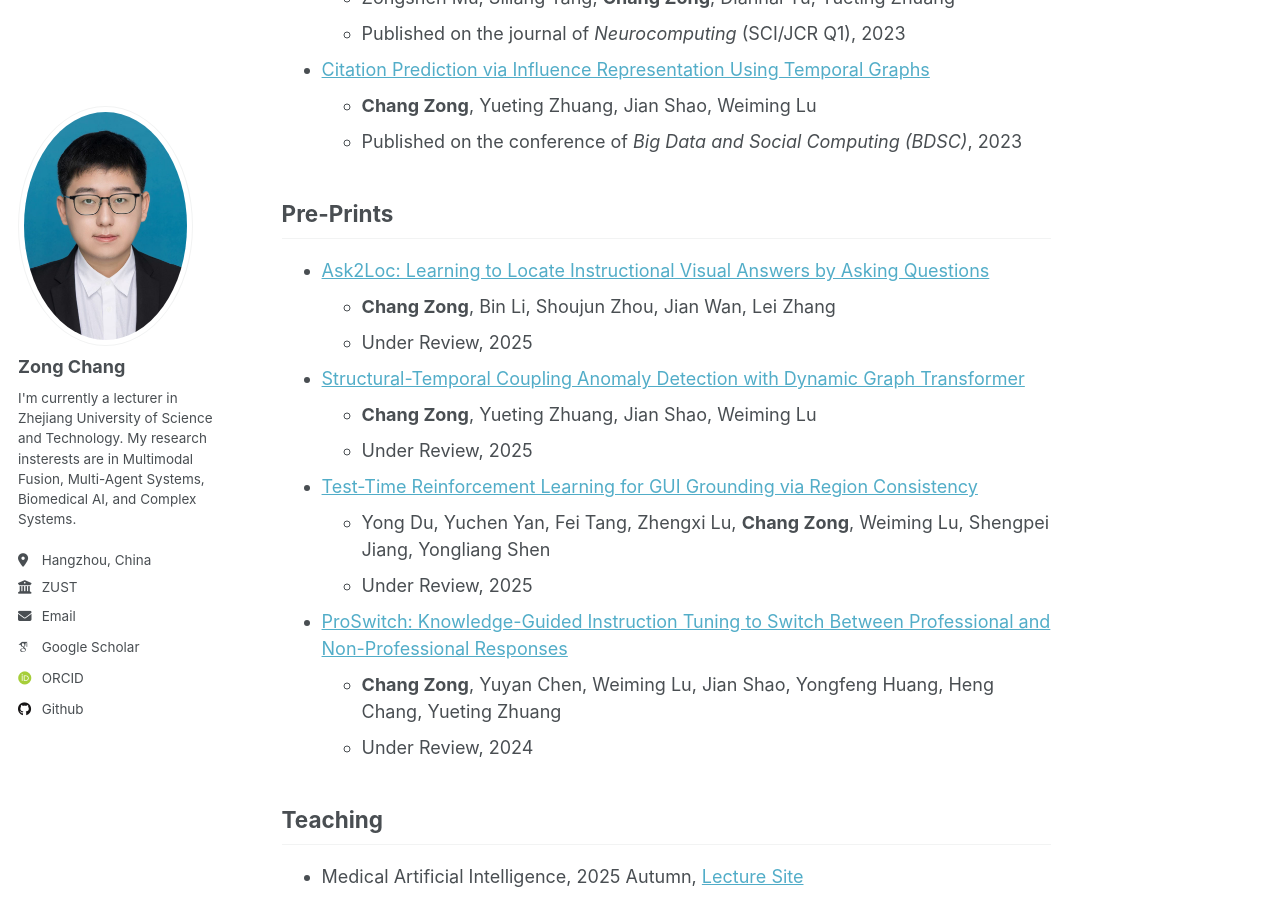
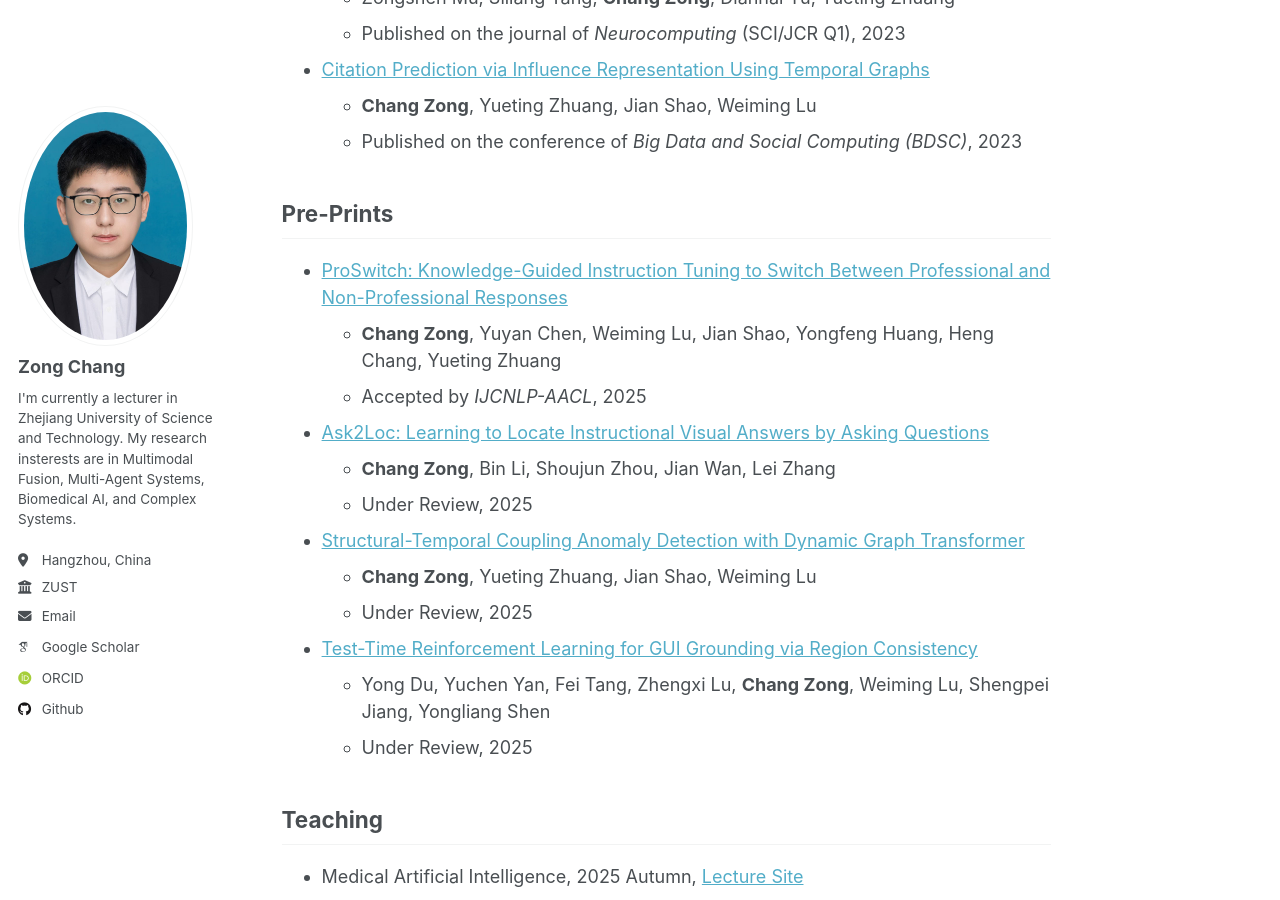
Before and after one commit to changzong/changzong.github.io, a Jekyll site: the page built from _pages/about.md, in a window 1280 px wide and 900 px high, scrolled down 1679 px. Built offline with Jekyll 4.4.1, drawn with Linux system fonts in a browser that asks for light colours; some web fonts are replaced; part of the change alters nothing that is shown.

Commit message:
update cv

```diff
--- a/_pages/about.md
+++ b/_pages/about.md
@@ -46,6 +46,10 @@ Artificial Cancer, Biomedical AI, Complex Systems
   - Published on the conference of *Big Data and Social Computing (BDSC)*, 2023
 
 ## Pre-Prints
+- [ProSwitch: Knowledge-Guided Instruction Tuning to Switch Between Professional and Non-Professional Responses](https://arxiv.org/abs/2403.09131)
+  - **Chang Zong**, Yuyan Chen, Weiming Lu, Jian Shao, Yongfeng Huang, Heng Chang, Yueting Zhuang
+  - Accepted by *IJCNLP-AACL*, 2025
+
 - [Ask2Loc: Learning to Locate Instructional Visual Answers by Asking Questions](https://arxiv.org/abs/2504.15918)
   - **Chang Zong**, Bin Li, Shoujun Zhou, Jian Wan, Lei Zhang
   - Under Review, 2025
@@ -57,10 +61,6 @@ Artificial Cancer, Biomedical AI, Complex Systems
 - [Test-Time Reinforcement Learning for GUI Grounding via Region Consistency](https://arxiv.org/abs/2508.05615)
   - Yong Du, Yuchen Yan, Fei Tang, Zhengxi Lu, **Chang Zong**, Weiming Lu, Shengpei Jiang, Yongliang Shen
   - Under Review, 2025
-
-- [ProSwitch: Knowledge-Guided Instruction Tuning to Switch Between Professional and Non-Professional Responses](https://arxiv.org/abs/2403.09131)
-  - **Chang Zong**, Yuyan Chen, Weiming Lu, Jian Shao, Yongfeng Huang, Heng Chang, Yueting Zhuang
-  - Under Review, 2024
 
 ## Teaching
 - Medical Artificial Intelligence, 2025 Autumn, [Lecture Site](https://course-master-medai-2025.notion.site)
```
Also changed, not shown: 1 other file.
